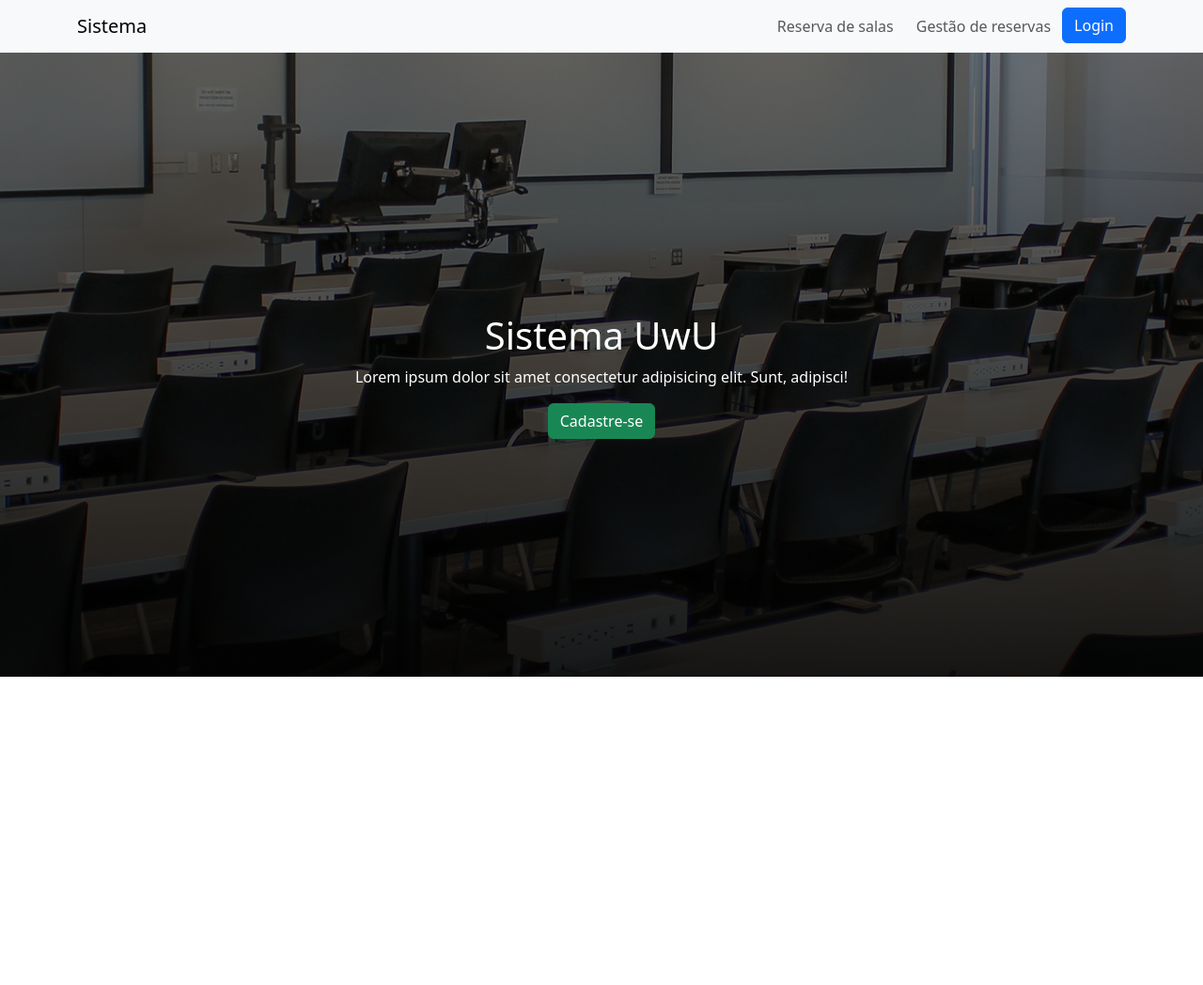
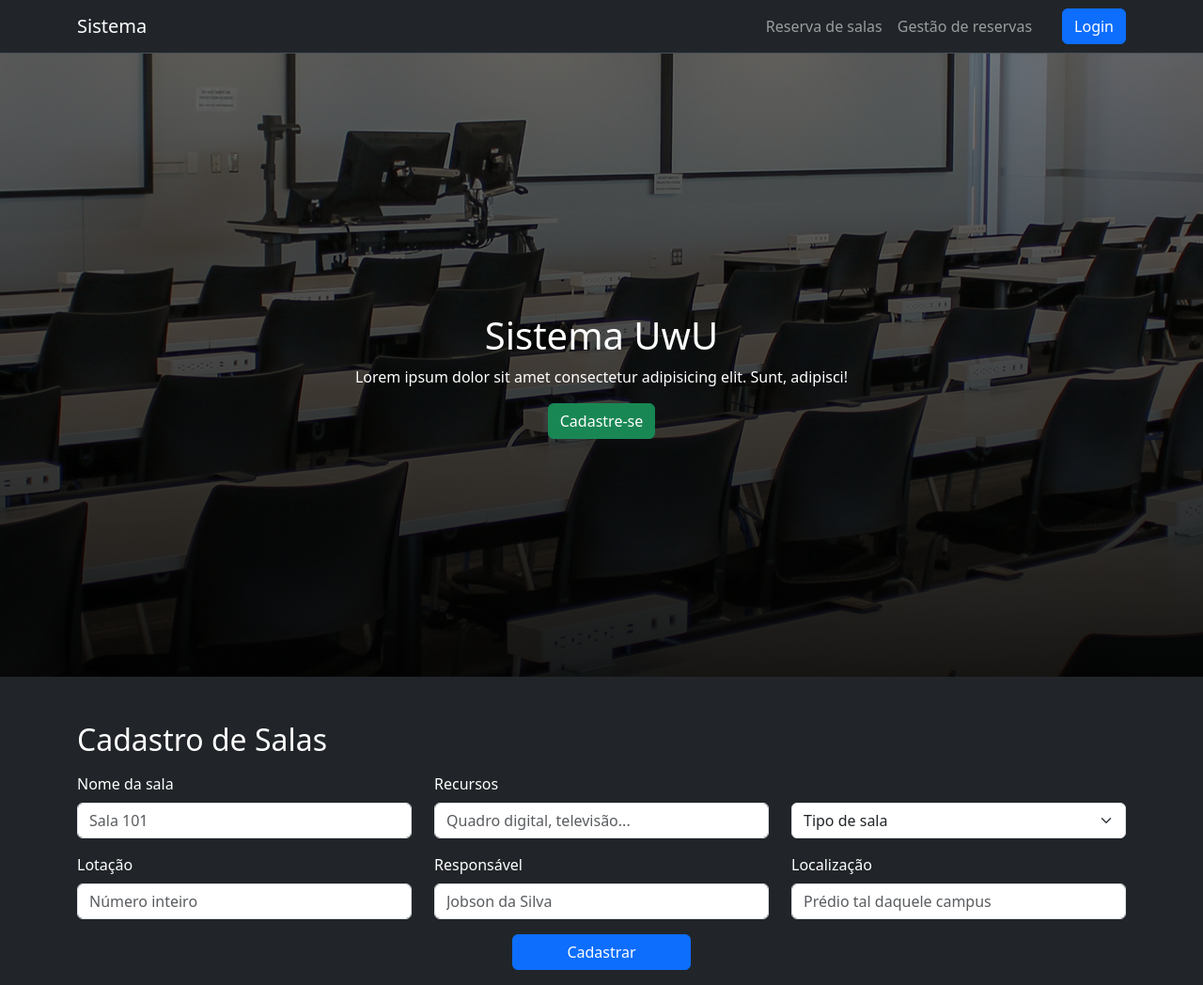
Before and after one commit to vitorindio/projeto-es1, a React (Vite) app in the folder front-es1/: page / in a window 1280 px wide. Shown: the whole page at 94% size. Before the commit the page ends 800 px from the top, so only its background shows below. Built offline with nearby package versions, Linux system fonts and the light colour scheme.

Commit message:
cadastro de salas

```diff
--- a/front-es1/src/App.jsx
+++ b/front-es1/src/App.jsx
@@ -2,15 +2,17 @@ import { useState } from 'react'
 import NavBar from './components/NavBar'
 import './App.css'
 import Hero from './components/Hero'
+import CadastroSala from './components/CadastroSala'
 
 function App() {
   const [count, setCount] = useState(0)
 
   return (
-    <>
+    <div className='bg-dark'>
       <NavBar></NavBar>
       <Hero></Hero>
-    </>
+      <CadastroSala/>
+    </div>
   )
 }
 
--- /dev/null
+++ b/front-es1/src/components/CadastroSala.jsx
@@ -0,0 +1,46 @@
+export default function CadastroSala() {
+    return (
+        <section className="container text-white pb-3">
+            <h2 className="mt-5">Cadastro de Salas</h2>
+            <form action="">
+                <div className="inputs mt-3">
+                    <div className="row mb-3">
+                        <div class="col-md-4">
+                            <label for="nomeSala" class="form-label">Nome da sala</label>
+                            <input type="text" class="form-control" id="nomeSala" placeholder="Sala 101" />
+                        </div>
+                        <div class="col-md-4">
+                            <label for="recursos" class="form-label">Recursos</label>
+                            <input type="text" class="form-control" id="recursos" placeholder="Quadro digital, televisão..." />
+                        </div>
+                        <div className="col-md-4 mt-3 mt-md-auto">
+                            <select class="form-select" aria-label="tipoSala">
+                                <option selected>Tipo de sala</option>
+                                <option value="aud">Auditório</option>
+                                <option value="sala">Sala de aula</option>
+                                <option value="lab">Laboratório</option>
+                            </select>
+                        </div>
+                    </div>
+                    <div className="row">
+                        <div class="col-md-4">
+                            <label for="lotacao" class="form-label">Lotação</label>
+                            <input type="number" class="form-control" id="lotacao" placeholder="Número inteiro" min={0} />
+                        </div>
+                        <div class="col-md-4">
+                            <label for="responsavel" class="form-label">Responsável</label>
+                            <input type="text" class="form-control" id="responsavel" placeholder="Jobson da Silva" />
+                        </div>
+                        <div class="col-md-4">
+                            <label for="localizacao" class="form-label">Localização</label>
+                            <input type="text" class="form-control" id="localizacao" placeholder="Prédio tal daquele campus" />
+                        </div>
+                    </div>
+                    <div className="row mt-3">
+                        <input type="submit" value="Cadastrar" className="btn btn-primary col-md-2 col-6 m-auto"/>
+                    </div>
+                </div>
+            </form>
+        </section>
+    )
+}
--- a/front-es1/src/components/NavBar.jsx
+++ b/front-es1/src/components/NavBar.jsx
@@ -1,7 +1,7 @@
 
 export default function NavBar() {
     return (
-        <nav class="navbar navbar-expand-lg bg-body-tertiary fixed-top">
+        <nav class="navbar bg-dark border-bottom border-body fixed-top navbar-expand-lg" data-bs-theme="dark">
             <div class="container">
                 <a class="navbar-brand" href="#">Sistema</a>
                 <button class="navbar-toggler" type="button" data-bs-toggle="collapse" data-bs-target="#navbarSupportedContent" aria-controls="navbarSupportedContent" aria-expanded="false" aria-label="Toggle navigation">
@@ -9,13 +9,13 @@ export default function NavBar() {
                 </button>
                 <div class="collapse navbar-collapse" id="navbarSupportedContent">
                     <ul class="navbar-nav ms-auto mb-2 mb-lg-0">
-                        <li class="nav-item mx-1">
+                        <li class="nav-item m-auto">
                             <a class="nav-link" aria-current="page" href="#">Reserva de salas</a>
                         </li>
-                        <li class="nav-item mx-1">
+                        <li class="nav-item m-auto">
                             <a class="nav-link" href="#">Gestão de reservas</a>
                         </li>
-                        <li class="nav-item">
+                        <li class="nav-item m-auto ms-lg-4">
                             <a class="btn btn-primary" href="#">Login</a>
                         </li>
                     </ul>
```
